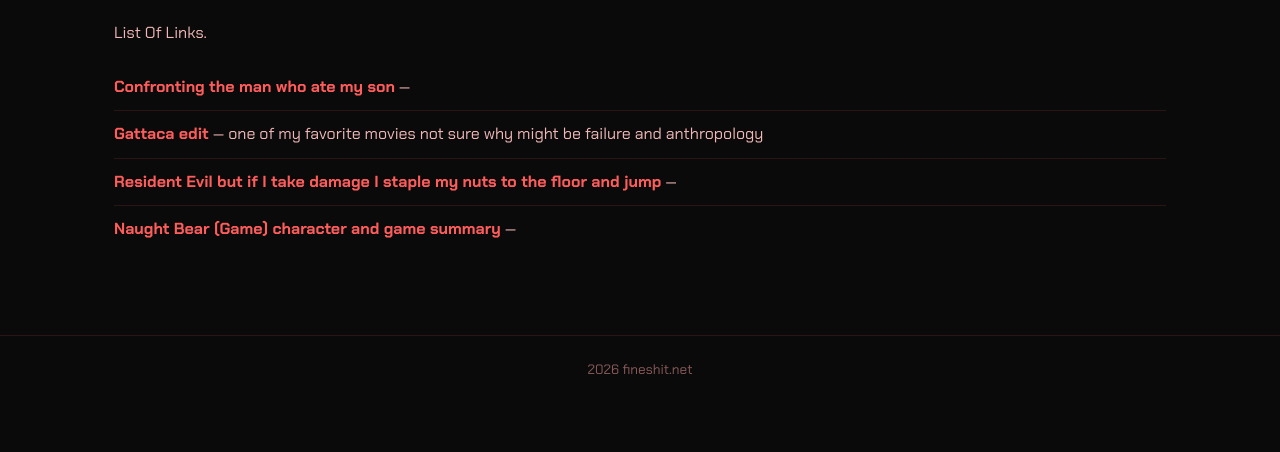
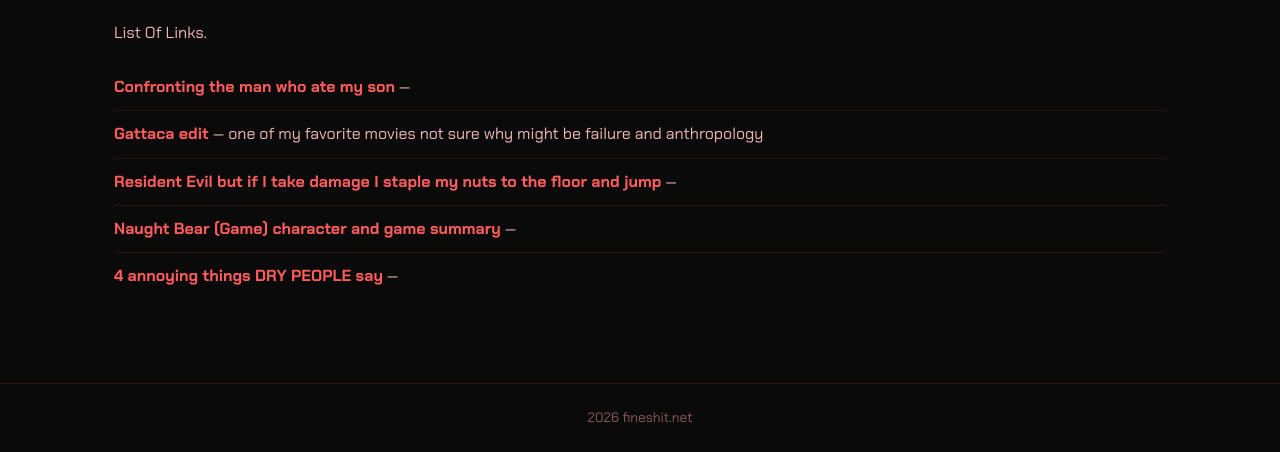
Before and after one commit to Joybot45/Fineshit.net, a plain HTML site: page posts/favorite-yt-videos.html in a window 1280 px wide. Shown: the part 751-1203 px from the top of the page. Before the commit the page ends 1156 px from the top, so only its background shows below. Drawn offline with Linux system fonts and the light colour scheme.

Commit message:
added one vid

```diff
--- a/posts/favorite-yt-videos.html
+++ b/posts/favorite-yt-videos.html
@@ -32,6 +32,7 @@
       <li><a href="https://www.youtube.com/watch?v=nMctjmaYuhQ&t=2s" target="_blank" rel="noopener">Gattaca edit</a> &mdash; one of my favorite movies not sure why might be failure and anthropology</li>
       <li><a href="https://www.youtube.com/watch?v=lYdkCdvmisc" target="_blank" rel="noopener">Resident Evil but if I take damage I staple my nuts to the floor and jump</a> &mdash;</li>
       <li><a href="https://www.youtube.com/watch?v=QBle_vTwzDw" target="_blank" rel="noopener">Naught Bear (Game) character and game summary</a> &mdash;</li>
+      <li><a href="https://www.youtube.com/watch?v=hm4Ym6bQ2Ec" target="_blank" rel="noopener">4 annoying things DRY PEOPLE say</a> &mdash;</li>
     </ul>
   </article>
 </main>
```
